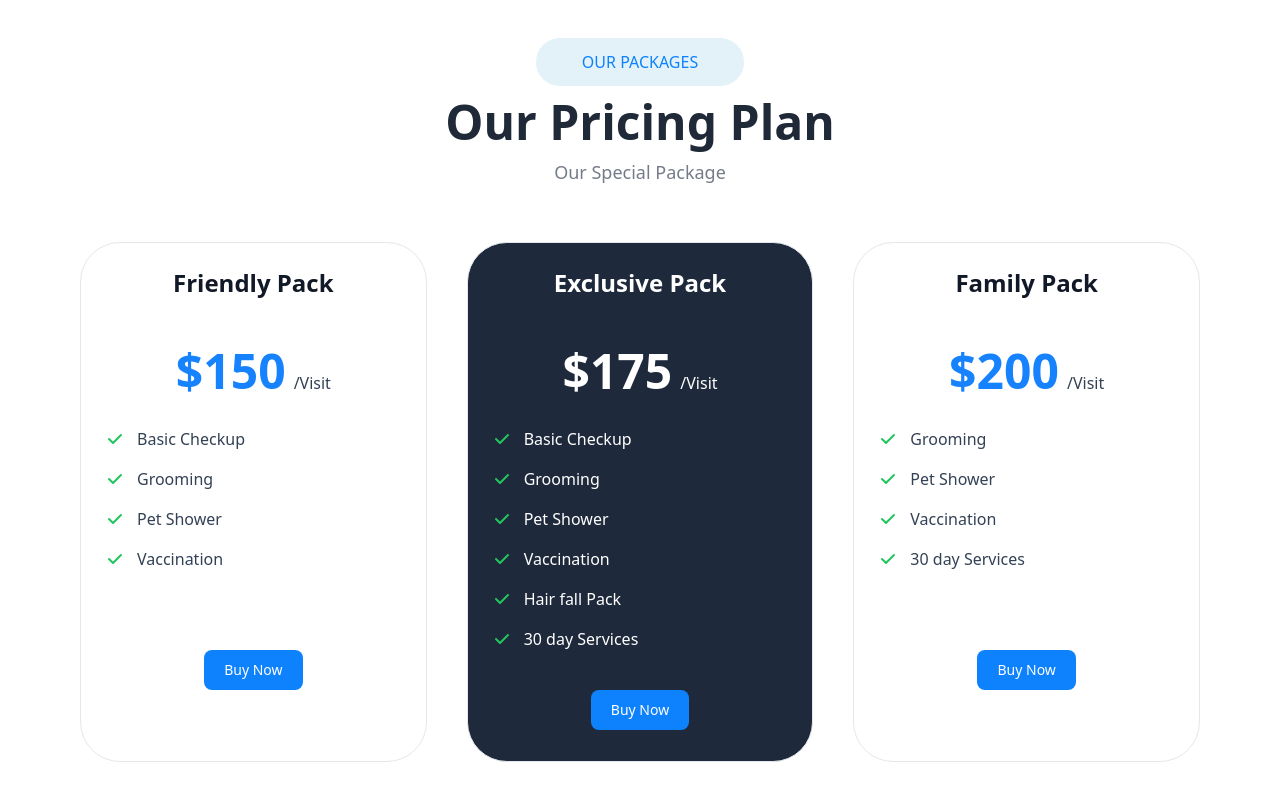
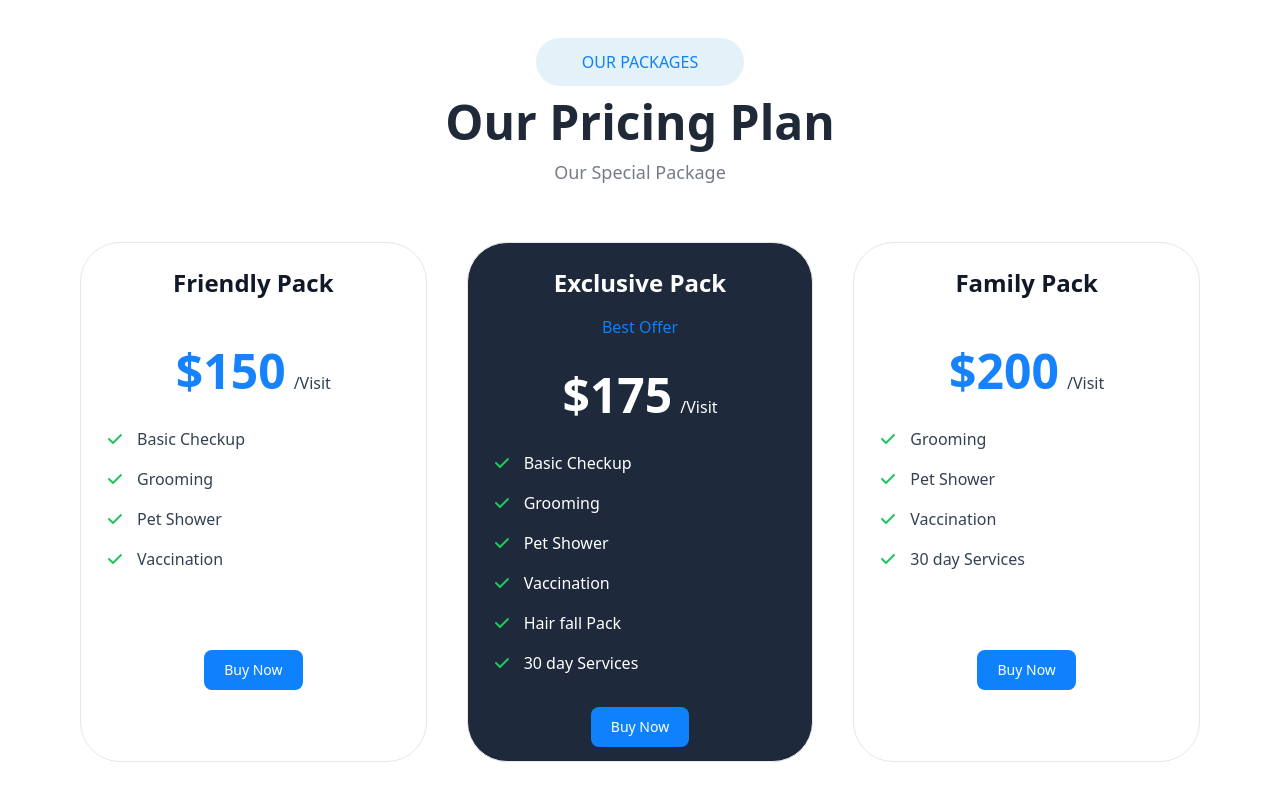
Before and after one commit to DevMdAsif/doctor-app-client, a React (Vite) app: page / in a window 1280 px wide. Shown: the part 1939-2739 px from the top of the page. Built offline with nearby package versions, Linux system fonts and the light colour scheme; no server answers.

Commit message:
services updated

```diff
--- a/src/pages/Home/pricingPlan/PricingCart.jsx
+++ b/src/pages/Home/pricingPlan/PricingCart.jsx
@@ -11,6 +11,7 @@ function PricingCart({ header, suggestion, price, services }) {
           <h3 className="mb-4 text-2xl font-semibold group-hover:text-white">
             {header}
           </h3>
+          {suggestion && <p className="text-[#0f7ff7]">{suggestion}</p>}
           <div className="flex justify-center items-baseline my-8 ">
             <span
               className={`mr-2 text-5xl font-extrabold  group-hover:text-white ${
```
